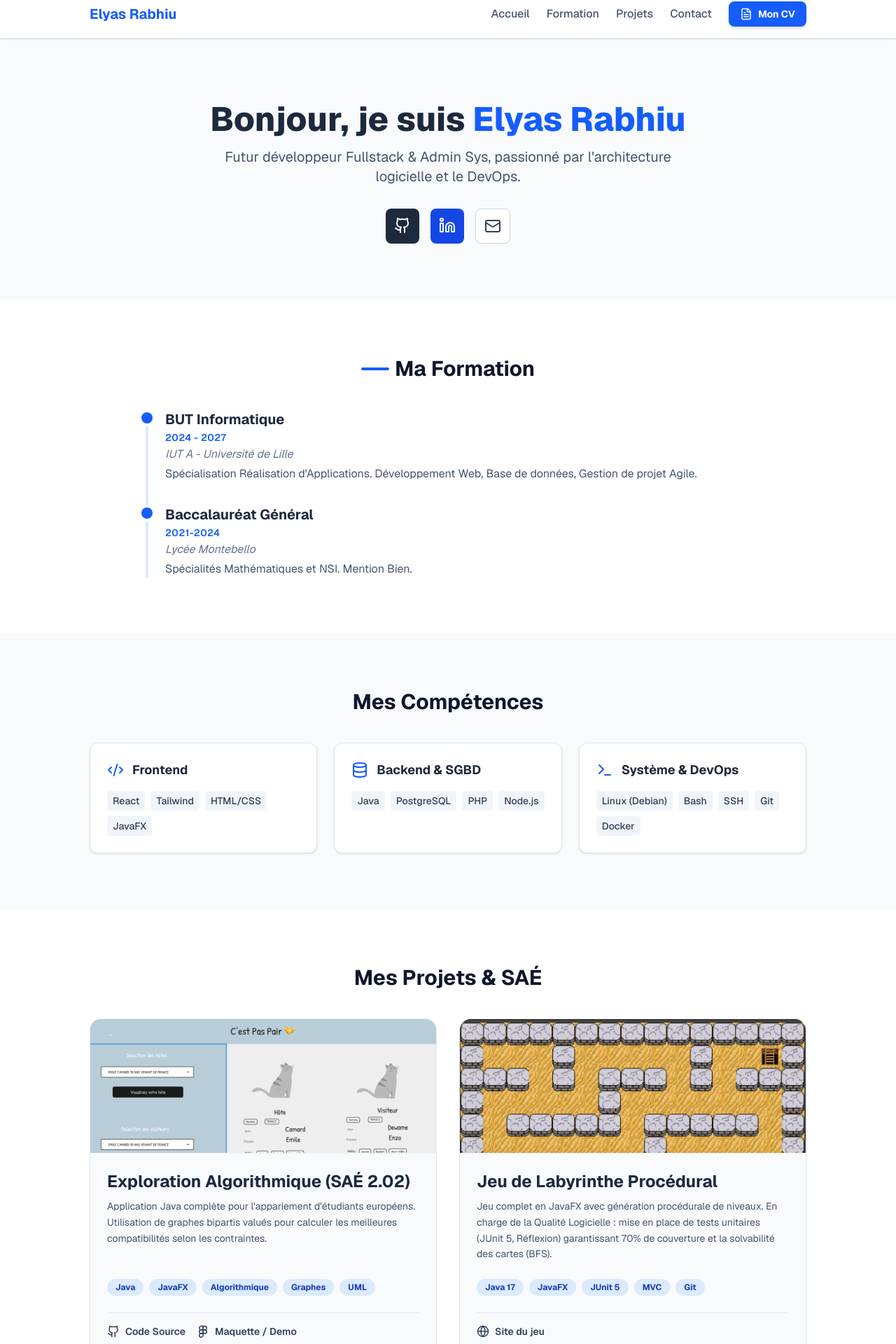
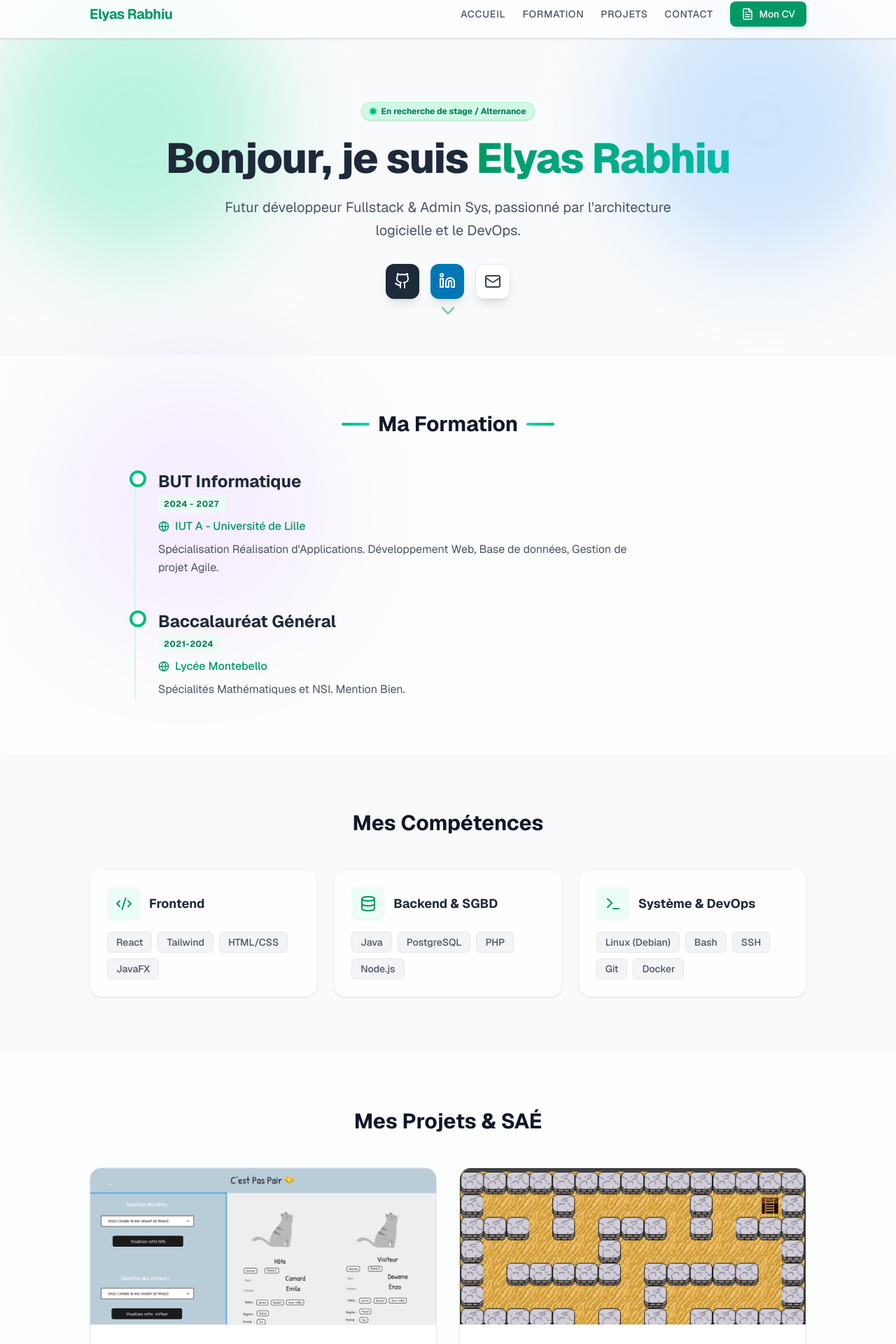
Before and after one commit to elyas59000/portfolio, a Next.js app: page /portfolio-43c6d4/ in a window 1280 px wide. Shown: the part 14-1934 px from the top of the page at 70% size. Built offline with nearby package versions, Linux system fonts and the light colour scheme.

Commit message:
changement de style

```diff
--- a/src/app/page.tsx
+++ b/src/app/page.tsx
@@ -1,8 +1,8 @@
 'use client';
 
 import React, { useState } from 'react';
-// 👇 J'ai ajouté 'FileText' dans les imports pour l'icône du CV
-import { Github, Linkedin, Mail, ExternalLink, Code2, Database, Terminal, ChevronDown, Figma, Globe, X, Send, FileText } from 'lucide-react';
+// 👇 J'ai ajouté 'Dumbbell' pour le sport et retiré 'MonitorPlay'
+import { Github, Linkedin, Mail, ExternalLink, Code2, Database, Terminal, ChevronDown, Figma, Globe, X, Send, FileText, Cpu, Gamepad2, Dumbbell } from 'lucide-react';
 
 // --- TES DONNÉES ---
 const portfolioData = {
@@ -12,8 +12,7 @@ const portfolioData = {
     accroche: "Futur développeur Fullstack & Admin Sys, passionné par l'architecture logicielle et le DevOps.",
     email: "elyas.rabhiu.etu@univ-lille.fr",
     linkedin: "https://www.linkedin.com/in/elyas-rabhiu-89b72a382/",
-    github: "https://github.com/TonPseudo",
-    // 👇 Le lien vers ton CV (Attention au préfixe GitLab !)
+    github: "https://github.com/elyas59000",
     cv: "/portfolio-43c6d4/cv.pdf"
   },
   formation: [
@@ -34,6 +33,13 @@ const portfolioData = {
     { category: "Frontend", items: ["React", "Tailwind", "HTML/CSS", "JavaFX"], icon: <Code2 size={24} /> },
     { category: "Backend & SGBD", items: ["Java", "PostgreSQL", "PHP", "Node.js"], icon: <Database size={24} /> },
     { category: "Système & DevOps", items: ["Linux (Debian)", "Bash", "SSH", "Git", "Docker"], icon: <Terminal size={24} /> },
+  ],
+  // SECTION HOBBIES MISE À JOUR
+  hobbies: [
+    { nom: "Veille Tech", desc: "Toujours à l'affût des nouveaux frameworks.", icon: <Cpu size={20} /> },
+    { nom: "Gaming", desc: "Stratégie et esprit d'équipe sur LoL/Valorant.", icon: <Gamepad2 size={20} /> },
+    // 👇 Modification ici : Sport (Muscu & Boxe)
+    { nom: "Sport", desc: "Discipline et dépassement de soi (Musculation & Boxe).", icon: <Dumbbell size={20} /> },
   ],
   projects: [
     {
@@ -85,8 +91,6 @@ export default function Portfolio() {
   const handleSendEmail = async (e: React.FormEvent) => {
     e.preventDefault();
     setIsSubmitting(true);
-
-    // Ton identifiant Formspree
     const formspreeUrl = "https://formspree.io/f/mbdlpede";
 
     try {
@@ -117,65 +121,85 @@ export default function Portfolio() {
   };
 
   return (
-    <div className="min-h-screen bg-slate-50 text-slate-900 font-sans relative">
+    <div className="min-h-screen bg-gray-50 text-gray-900 font-sans relative overflow-hidden">
+
+      {/* FOND DYNAMIQUE (Gradient Blobs) */}
+      <div className="fixed inset-0 z-0 pointer-events-none opacity-40">
+        <div className="absolute top-0 left-0 w-96 h-96 bg-emerald-300 rounded-full mix-blend-multiply filter blur-3xl animate-blob"></div>
+        <div className="absolute top-0 right-0 w-96 h-96 bg-blue-300 rounded-full mix-blend-multiply filter blur-3xl animate-blob animation-delay-2000"></div>
+        <div className="absolute -bottom-32 left-20 w-96 h-96 bg-purple-300 rounded-full mix-blend-multiply filter blur-3xl animate-blob animation-delay-4000"></div>
+      </div>
 
       {/* NAVBAR */}
-      <nav className="fixed top-0 w-full bg-white/90 backdrop-blur shadow-sm z-50 p-4 border-b border-slate-200">
-        <div className="max-w-5xl mx-auto flex justify-between items-center font-bold text-blue-600">
-          <span className="text-xl">{portfolioData.perso.nom}</span>
+      <nav className="fixed top-0 w-full bg-white/80 backdrop-blur-md shadow-sm z-50 p-4 border-b border-gray-200">
+        <div className="max-w-5xl mx-auto flex justify-between items-center font-bold text-emerald-600">
+          <span className="text-xl tracking-tight">{portfolioData.perso.nom}</span>
 
           <div className="flex items-center gap-6">
-            {/* Liens de navigation (cachés sur mobile) */}
-            <div className="space-x-6 text-slate-600 hidden md:block font-medium">
-              <a href="#accueil" className="hover:text-blue-600 transition">Accueil</a>
-              <a href="#formation" className="hover:text-blue-600 transition">Formation</a>
-              <a href="#projets" className="hover:text-blue-600 transition">Projets</a>
-              <a href="#contact" className="hover:text-blue-600 transition">Contact</a>
+            <div className="space-x-6 text-gray-600 hidden md:block font-medium text-sm uppercase tracking-wider">
+              <a href="#accueil" className="hover:text-emerald-600 transition">Accueil</a>
+              <a href="#formation" className="hover:text-emerald-600 transition">Formation</a>
+              <a href="#projets" className="hover:text-emerald-600 transition">Projets</a>
+              <a href="#contact" className="hover:text-emerald-600 transition">Contact</a>
             </div>
 
-            {/* BOUTON CV (Visible tout le temps) */}
             <a
               href={portfolioData.perso.cv}
               target="_blank"
-              className="flex items-center gap-2 px-4 py-2 bg-blue-600 text-white rounded-lg hover:bg-blue-700 transition text-sm shadow-md"
+              className="flex items-center gap-2 px-4 py-2 bg-emerald-600 text-white rounded-lg hover:bg-emerald-700 transition text-sm shadow-md font-medium"
             >
               <FileText size={18} />
               <span className="hidden sm:inline">Mon CV</span>
             </a>
           </div>
-
         </div>
       </nav>
 
-      {/* HERO */}
-      <section id="accueil" className="pt-40 pb-20 px-4 text-center">
-        <h1 className="text-5xl font-extrabold mb-4 text-slate-800">
-          Bonjour, je suis <span className="text-blue-600">{portfolioData.perso.nom}</span>
+      {/* HERO AVEC BADGE */}
+      <section id="accueil" className="pt-40 pb-20 px-4 text-center relative z-10">
+
+        <div className="inline-flex items-center gap-2 px-3 py-1 rounded-full bg-emerald-100 text-emerald-700 text-xs font-bold mb-6 border border-emerald-200 shadow-sm">
+          <span className="relative flex h-2 w-2">
+            <span className="animate-ping absolute inline-flex h-full w-full rounded-full bg-emerald-400 opacity-75"></span>
+            <span className="relative inline-flex rounded-full h-2 w-2 bg-emerald-500"></span>
+          </span>
+          En recherche de stage / Alternance
+        </div>
+
+        <h1 className="text-5xl md:text-6xl font-extrabold mb-6 text-gray-800 tracking-tight">
+          Bonjour, je suis <span className="text-emerald-600 bg-clip-text text-transparent bg-gradient-to-r from-emerald-600 to-teal-500">{portfolioData.perso.nom}</span>
         </h1>
-        <p className="text-xl text-slate-600 mb-8 max-w-2xl mx-auto">{portfolioData.perso.accroche}</p>
+        <p className="text-xl text-gray-600 mb-8 max-w-2xl mx-auto leading-relaxed">{portfolioData.perso.accroche}</p>
+
         <div className="flex justify-center gap-4">
-          <a href={portfolioData.perso.github} target="_blank" className="p-3 bg-slate-800 text-white rounded-lg hover:bg-slate-700 transition"><Github /></a>
-          <a href={portfolioData.perso.linkedin} target="_blank" className="p-3 bg-blue-700 text-white rounded-lg hover:bg-blue-800 transition"><Linkedin /></a>
-          <button onClick={() => setIsModalOpen(true)} className="p-3 bg-white border border-slate-300 text-slate-700 rounded-lg hover:bg-slate-100 transition cursor-pointer">
+          <a href={portfolioData.perso.github} target="_blank" className="p-3 bg-gray-800 text-white rounded-xl hover:scale-110 transition shadow-lg"><Github /></a>
+          <a href={portfolioData.perso.linkedin} target="_blank" className="p-3 bg-[#0077b5] text-white rounded-xl hover:scale-110 transition shadow-lg"><Linkedin /></a>
+          <button onClick={() => setIsModalOpen(true)} className="p-3 bg-white border border-gray-200 text-gray-700 rounded-xl hover:bg-gray-50 hover:scale-110 transition shadow-lg cursor-pointer">
             <Mail />
           </button>
+        </div>
+
+        <div className="absolute bottom-10 left-1/2 -translate-x-1/2 animate-bounce text-emerald-600/50">
+          <ChevronDown size={32} />
         </div>
       </section>
 
       {/* FORMATION */}
-      <section id="formation" className="py-20 bg-white px-4 border-t border-slate-100">
+      <section id="formation" className="py-20 bg-white/50 backdrop-blur-sm px-4 border-t border-gray-100 relative z-10">
         <div className="max-w-4xl mx-auto">
-          <h2 className="text-3xl font-bold mb-10 text-center flex justify-center items-center gap-2">
-            <span className="h-1 w-10 bg-blue-600 rounded"></span> Ma Formation
+          <h2 className="text-3xl font-bold mb-12 text-center flex justify-center items-center gap-3">
+            <span className="h-1 w-10 bg-gradient-to-r from-emerald-500 to-teal-400 rounded-full"></span>
+            Ma Formation
+            <span className="h-1 w-10 bg-gradient-to-l from-emerald-500 to-teal-400 rounded-full"></span>
           </h2>
-          <div className="space-y-8 border-l-4 border-blue-100 pl-6 ml-4">
+          <div className="space-y-12 border-l-2 border-emerald-100 pl-8 ml-4 md:ml-0">
             {portfolioData.formation.map((item, index) => (
-              <div key={index} className="relative group">
-                <div className="absolute -left-[34px] top-1 h-4 w-4 rounded-full bg-blue-600 ring-4 ring-white"></div>
-                <h3 className="text-xl font-bold text-slate-800">{item.titre}</h3>
-                <span className="text-sm font-semibold text-blue-600 uppercase tracking-wide">{item.annee}</span>
-                <p className="text-slate-500 italic mb-1">{item.lieu}</p>
-                <p className="text-slate-600">{item.desc}</p>
+              <div key={index} className="relative">
+                <div className="absolute -left-[41px] top-0 h-6 w-6 rounded-full bg-white border-4 border-emerald-500"></div>
+                <h3 className="text-2xl font-bold text-gray-800">{item.titre}</h3>
+                <span className="inline-block mt-1 mb-2 px-2 py-1 bg-emerald-50 text-emerald-700 text-xs font-bold rounded uppercase tracking-wider">{item.annee}</span>
+                <p className="text-emerald-600 font-medium mb-2 flex items-center gap-2"><Globe size={16}/> {item.lieu}</p>
+                <p className="text-gray-600 leading-relaxed max-w-2xl">{item.desc}</p>
               </div>
             ))}
           </div>
@@ -183,19 +207,19 @@ export default function Portfolio() {
       </section>
 
       {/* COMPÉTENCES */}
-      <section className="py-20 bg-slate-50 px-4">
+      <section className="py-20 px-4 relative z-10">
         <div className="max-w-5xl mx-auto">
-          <h2 className="text-3xl font-bold mb-10 text-center">Mes Compétences</h2>
+          <h2 className="text-3xl font-bold mb-12 text-center">Mes Compétences</h2>
           <div className="grid md:grid-cols-3 gap-6">
             {portfolioData.skills.map((skill, idx) => (
-              <div key={idx} className="bg-white p-6 rounded-xl shadow-sm border border-slate-200 hover:border-blue-300 transition">
-                <div className="flex items-center gap-3 mb-4 text-blue-600">
-                  {skill.icon}
-                  <h3 className="font-bold text-lg text-slate-800">{skill.category}</h3>
+              <div key={idx} className="bg-white/80 backdrop-blur p-6 rounded-2xl shadow-sm border border-gray-100 hover:border-emerald-400 hover:shadow-emerald-100/50 hover:-translate-y-1 transition duration-300">
+                <div className="flex items-center gap-3 mb-4 text-emerald-600">
+                  <div className="p-3 bg-emerald-50 rounded-lg">{skill.icon}</div>
+                  <h3 className="font-bold text-lg text-gray-800">{skill.category}</h3>
                 </div>
                 <div className="flex flex-wrap gap-2">
                   {skill.items.map((item) => (
-                    <span key={item} className="bg-slate-100 text-slate-700 px-2 py-1 rounded text-sm font-medium">
+                    <span key={item} className="bg-gray-100 text-gray-600 px-3 py-1 rounded-md text-sm font-medium border border-gray-200">
                       {item}
                     </span>
                   ))}
@@ -207,37 +231,37 @@ export default function Portfolio() {
       </section>
 
       {/* PROJETS */}
-      <section id="projets" className="py-20 bg-white px-4">
+      <section id="projets" className="py-20 bg-white/50 backdrop-blur-sm px-4 relative z-10">
         <div className="max-w-5xl mx-auto">
-          <h2 className="text-3xl font-bold mb-10 text-center">Mes Projets & SAÉ</h2>
+          <h2 className="text-3xl font-bold mb-12 text-center">Mes Projets & SAÉ</h2>
           <div className="grid md:grid-cols-2 gap-8">
             {portfolioData.projects.map((p) => (
-              <div key={p.id} className="border border-slate-200 rounded-2xl overflow-hidden hover:shadow-xl hover:-translate-y-1 transition duration-300 bg-slate-50 flex flex-col">
-                {/* Affiche l'image SEULEMENT si elle existe */}
+              <div key={p.id} className="group border border-gray-200 rounded-2xl overflow-hidden hover:shadow-2xl hover:shadow-emerald-100 transition duration-300 bg-white flex flex-col">
                 {p.image && (
-                  <div className="h-48 w-full overflow-hidden border-b border-slate-100 group relative">
-                      <img src={p.image} alt={p.title} className="w-full h-full object-cover object-top hover:scale-105 transition duration-500" />
+                  <div className="h-56 w-full overflow-hidden border-b border-gray-100 relative">
+                      <div className="absolute inset-0 bg-emerald-900/0 group-hover:bg-emerald-900/10 transition z-10"></div>
+                      <img src={p.image} alt={p.title} className="w-full h-full object-cover object-top group-hover:scale-105 transition duration-700" />
                   </div>
                 )}
 
-                <div className="p-6 flex flex-col flex-grow">
-                  <h3 className="text-2xl font-bold mb-2 text-slate-800">{p.title}</h3>
-                  <p className="text-slate-600 mb-6 flex-grow text-sm leading-relaxed">{p.desc}</p>
-                  <div className="flex flex-wrap gap-2 mb-6">
+                <div className="p-8 flex flex-col flex-grow">
+                  <h3 className="text-2xl font-bold mb-3 text-gray-800 group-hover:text-emerald-700 transition">{p.title}</h3>
+                  <p className="text-gray-600 mb-6 flex-grow text-sm leading-relaxed">{p.desc}</p>
+                  <div className="flex flex-wrap gap-2 mb-8">
                     {p.tech.map(t => (
-                      <span key={t} className="bg-blue-100 text-blue-800 px-3 py-1 text-xs font-bold rounded-full">{t}</span>
+                      <span key={t} className="bg-emerald-50 text-emerald-700 border border-emerald-100 px-3 py-1 text-xs font-bold rounded-full">{t}</span>
                     ))}
                   </div>
-                  <div className="flex gap-4 pt-4 border-t border-slate-200">
+                  <div className="flex gap-4 pt-4 border-t border-gray-100 mt-auto">
                     {p.repo !== "#" && (
-                      <a href={p.repo} target="_blank" className="flex items-center gap-2 text-slate-700 font-semibold hover:text-blue-600 text-sm">
-                        <Github size={18}/> Code Source
+                      <a href={p.repo} target="_blank" className="flex items-center gap-2 text-gray-700 font-semibold hover:text-emerald-600 text-sm">
+                        <Github size={18}/> Code
                       </a>
                     )}
                     {p.demo && p.demo !== "#" && (
-                       <a href={p.demo} target="_blank" className="flex items-center gap-2 text-slate-700 font-semibold hover:text-purple-600 text-sm">
+                       <a href={p.demo} target="_blank" className="flex items-center gap-2 text-gray-700 font-semibold hover:text-purple-600 text-sm">
                          {p.demo.includes('figma') ? <Figma size={18}/> : <Globe size={18}/>}
-                         {p.demo.includes('figma') ? 'Maquette / Demo' : 'Site du jeu'}
+                         {p.demo.includes('figma') ? 'Maquette' : 'Demo'}
                        </a>
                     )}
                   </div>
@@ -248,60 +272,80 @@ export default function Portfolio() {
         </div>
       </section>
 
+      {/* SECTION HOBBIES (CE QUE J'AIME) */}
+      <section className="py-20 px-4 relative z-10 border-t border-gray-100">
+        <div className="max-w-4xl mx-auto text-center">
+          <h2 className="text-2xl font-bold mb-10 text-gray-800">Un peu plus sur moi...</h2>
+          <div className="grid grid-cols-1 md:grid-cols-3 gap-6">
+            {portfolioData.hobbies.map((hobby, idx) => (
+              <div key={idx} className="p-6 bg-white/60 rounded-xl border border-gray-200 flex flex-col items-center gap-3 hover:-translate-y-1 transition duration-300">
+                <div className="text-emerald-600 bg-emerald-50 p-3 rounded-full">{hobby.icon}</div>
+                <h3 className="font-bold text-gray-800">{hobby.nom}</h3>
+                <p className="text-sm text-gray-500">{hobby.desc}</p>
+              </div>
+            ))}
+          </div>
+        </div>
+      </section>
+
       {/* FOOTER */}
-      <footer id="contact" className="py-12 text-center text-slate-600 bg-slate-100 border-t border-slate-200">
-        <h2 className="text-2xl font-bold mb-6 text-slate-800">Me contacter</h2>
+      <footer id="contact" className="py-16 text-center text-gray-600 bg-gray-50 border-t border-gray-200 relative z-10">
+        <h2 className="text-3xl font-bold mb-8 text-gray-800">Prêt à collaborer ?</h2>
         <button
           onClick={() => setIsModalOpen(true)}
-          className="inline-flex items-center gap-2 px-6 py-3 bg-blue-600 text-white rounded-full hover:bg-blue-700 transition font-medium shadow-lg hover:shadow-blue-500/30"
+          className="inline-flex items-center gap-2 px-8 py-4 bg-emerald-600 text-white rounded-full hover:bg-emerald-700 transition font-bold text-lg shadow-xl shadow-emerald-200 hover:-translate-y-1"
         >
-          <Mail size={20} /> M'envoyer un message
+          <Mail size={22} /> Me contacter
         </button>
-        <p className="mt-8 text-sm text-slate-400">© 2025 Elyas Rabhiu • Portfolio BUT Informatique</p>
+        <div className="mt-12 flex justify-center gap-6 text-gray-400">
+           <a href={portfolioData.perso.github} className="hover:text-emerald-600 transition"><Github size={20}/></a>
+           <a href={portfolioData.perso.linkedin} className="hover:text-blue-600 transition"><Linkedin size={20}/></a>
+        </div>
+        <p className="mt-6 text-sm text-gray-400">© 2025 Elyas Rabhiu • Conçu avec Next.js & Tailwind</p>
       </footer>
 
       {/* MODALE DE CONTACT */}
       {isModalOpen && (
-        <div className="fixed inset-0 z-[60] flex items-center justify-center p-4 bg-slate-900/50 backdrop-blur-sm animate-in fade-in duration-200">
+        <div className="fixed inset-0 z-[60] flex items-center justify-center p-4 bg-gray-900/60 backdrop-blur-sm animate-in fade-in duration-200">
           <div className="bg-white rounded-2xl shadow-2xl w-full max-w-md overflow-hidden animate-in zoom-in-95 duration-200">
-            <div className="flex justify-between items-center p-6 border-b border-slate-100">
-              <h3 className="text-xl font-bold text-slate-800">Nouveau Message</h3>
-              <button onClick={() => setIsModalOpen(false)} className="text-slate-400 hover:text-slate-600 transition">
+            <div className="flex justify-between items-center p-6 border-b border-gray-100 bg-gray-50">
+              <h3 className="text-xl font-bold text-gray-800">Envoyer un message</h3>
+              <button onClick={() => setIsModalOpen(false)} className="text-gray-400 hover:text-red-500 transition">
                 <X size={24} />
               </button>
             </div>
             <form onSubmit={handleSendEmail} className="p-6 space-y-4">
               <div>
-                <label className="block text-sm font-medium text-slate-700 mb-1">Votre Email</label>
+                <label className="block text-sm font-medium text-gray-700 mb-1">Votre Email</label>
                 <input
                   type="email"
                   name="email"
                   required
-                  className="w-full px-4 py-2 border border-slate-200 rounded-lg focus:ring-2 focus:ring-blue-500 outline-none"
+                  className="w-full px-4 py-3 border border-gray-200 rounded-lg focus:ring-2 focus:ring-emerald-500 focus:border-emerald-500 outline-none transition bg-gray-50 focus:bg-white"
                   placeholder="votre.email@exemple.com"
                   value={senderEmail}
                   onChange={(e) => setSenderEmail(e.target.value)}
                 />
               </div>
               <div>
-                <label className="block text-sm font-medium text-slate-700 mb-1">Objet</label>
+                <label className="block text-sm font-medium text-gray-700 mb-1">Objet</label>
                 <input
                   type="text"
                   name="subject"
                   required
-                  className="w-full px-4 py-2 border border-slate-200 rounded-lg focus:ring-2 focus:ring-blue-500 outline-none"
+                  className="w-full px-4 py-3 border border-gray-200 rounded-lg focus:ring-2 focus:ring-emerald-500 focus:border-emerald-500 outline-none transition bg-gray-50 focus:bg-white"
                   placeholder="Proposition de stage..."
                   value={subject}
                   onChange={(e) => setSubject(e.target.value)}
                 />
               </div>
               <div>
-                <label className="block text-sm font-medium text-slate-700 mb-1">Votre message</label>
+                <label className="block text-sm font-medium text-gray-700 mb-1">Votre message</label>
                 <textarea
                   name="message"
                   required
                   rows={4}
-                  className="w-full px-4 py-2 border border-slate-200 rounded-lg focus:ring-2 focus:ring-blue-500 outline-none resize-none"
+                  className="w-full px-4 py-3 border border-gray-200 rounded-lg focus:ring-2 focus:ring-emerald-500 focus:border-emerald-500 outline-none resize-none transition bg-gray-50 focus:bg-white"
                   placeholder="Bonjour Elyas..."
                   value={message}
                   onChange={(e) => setMessage(e.target.value)}
@@ -311,9 +355,9 @@ export default function Portfolio() {
                 <button
                   type="submit"
                   disabled={isSubmitting}
-                  className="w-full flex items-center justify-center gap-2 bg-blue-600 text-white py-3 rounded-lg font-semibold hover:bg-blue-700 transition disabled:opacity-50 disabled:cursor-not-allowed"
+                  className="w-full flex items-center justify-center gap-2 bg-emerald-600 text-white py-3 rounded-lg font-bold hover:bg-emerald-700 transition disabled:opacity-50 disabled:cursor-not-allowed shadow-lg"
                 >
-                  {isSubmitting ? "Envoi en cours..." : <><Send size={18} /> Envoyer</>}
+                  {isSubmitting ? "Envoi..." : <><Send size={18} /> Envoyer</>}
                 </button>
               </div>
             </form>
```
